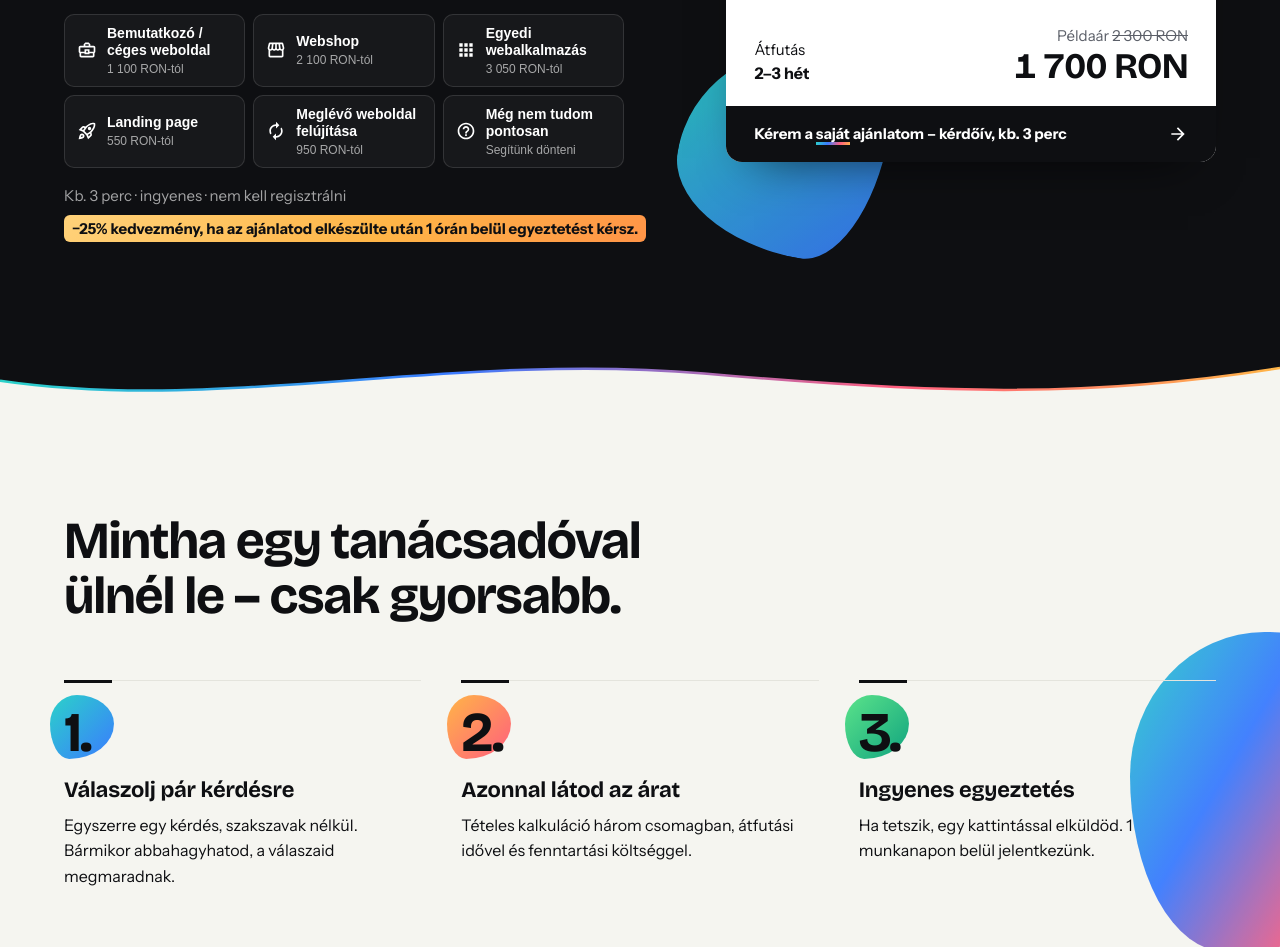
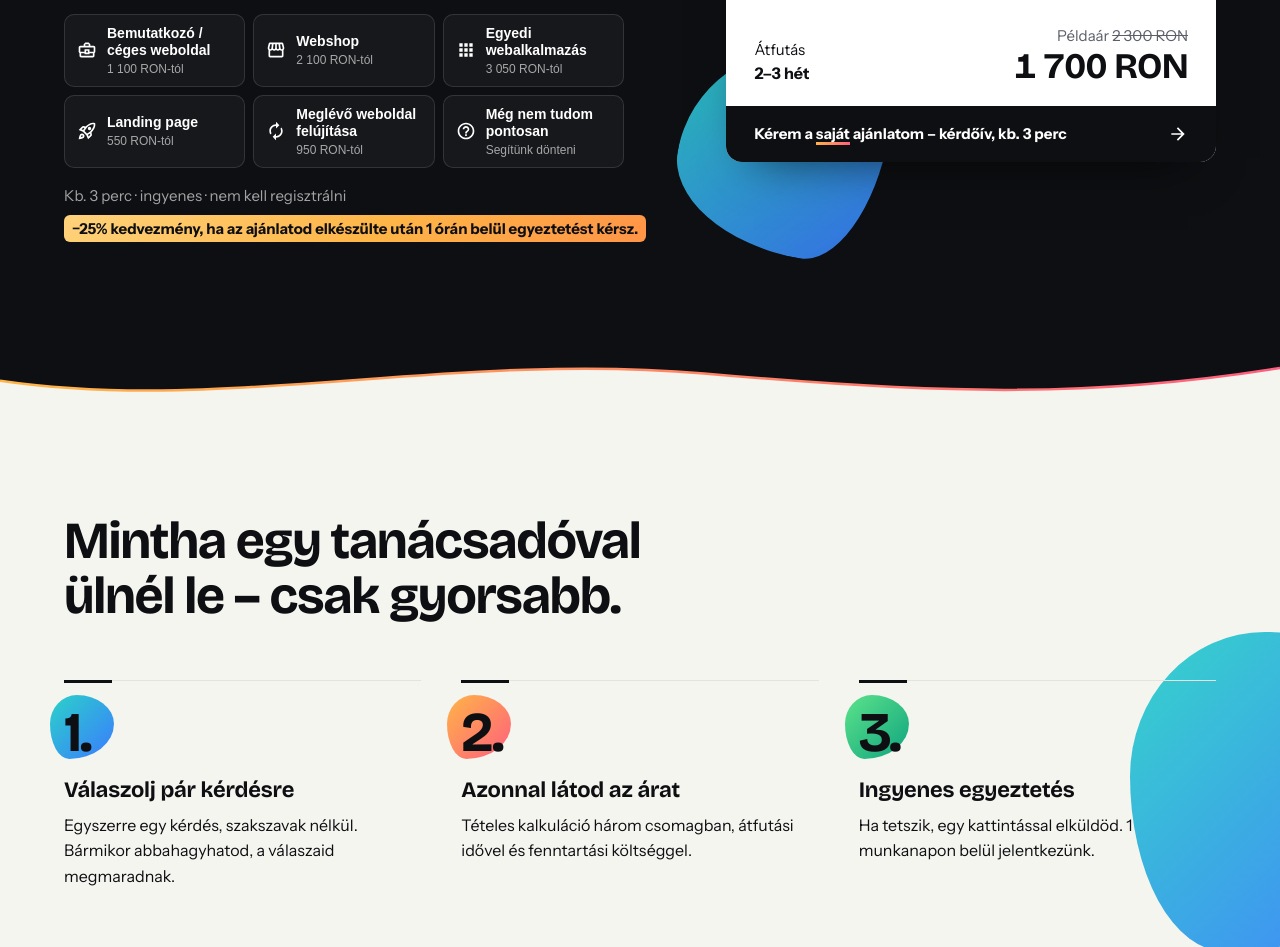
Before and after one commit to nutooka/ai-web-ajanlat, a Next.js app: page / in a window 1280 px wide. Shown: the part 625-1572 px from the top of the page. Built offline with nearby package versions, Linux system fonts and the light colour scheme; no server answers; what @mui/material-nextjs would draw is missing.

Commit message:
Szivárvány helyett kétszínű korall márka-gradiens; gömbök egy-egy csomagszínnel
Co-Authored-By: Claude Opus 5.5 <noreply@anthropic.com>

```diff
--- a/src/app/apple-icon.tsx
+++ b/src/app/apple-icon.tsx
@@ -7,7 +7,7 @@ export const contentType = "image/png";
 export default function AppleIcon() {
   return new ImageResponse(
     (
-      <div style={{ width: "100%", height: "100%", display: "flex", alignItems: "center", justifyContent: "center", background: "linear-gradient(120deg, #2BD2C9 0%, #3A7BFF 35%, #FF5E7E 70%, #FFB547 100%)" }}>
+      <div style={{ width: "100%", height: "100%", display: "flex", alignItems: "center", justifyContent: "center", background: "linear-gradient(120deg, #FFB547 0%, #FF5E7E 100%)" }}>
         <svg width="180" height="180" viewBox="0 0 32 32">
           <path d="M10.5 23.5V13.5M10.5 17.5a5.5 5.5 0 0 1 11 0v6" fill="none" stroke="#0E0F12" strokeWidth="3.6" strokeLinecap="round" strokeLinejoin="round" />
         </svg>
--- a/src/app/opengraph-image.tsx
+++ b/src/app/opengraph-image.tsx
@@ -7,7 +7,7 @@ export const size = { width: 1200, height: 630 };
 export const contentType = "image/png";
 
 const INK = "#0E0F12";
-const BRAND = "linear-gradient(120deg, #2BD2C9 0%, #3A7BFF 35%, #FF5E7E 70%, #FFB547 100%)";
+const BRAND = "linear-gradient(120deg, #FFB547 0%, #FF5E7E 100%)";
 const DISCOUNT = "linear-gradient(135deg, #FFD27A 0%, #FFB547 55%, #FF9447 100%)";
 
 /** Link preview for Facebook, Messenger, WhatsApp, LinkedIn. */
--- a/src/app/page.tsx
+++ b/src/app/page.tsx
@@ -133,7 +133,7 @@ export default function HomePage() {
       <Box component="main" sx={{ flex: 1 }}>
         {/* How it works */}
         <Box sx={{ position: "relative", overflow: "hidden" }}>
-        <SectionBlob position={{ top: "38%", right: -170 }} />
+        <SectionBlob tone="basic" position={{ top: "38%", right: -170 }} />
         <Container maxWidth="lg" component="section" sx={{ position: "relative", zIndex: 1, py: { xs: 9, md: 13 } }}>
           <Typography variant="h2" className="reveal" sx={{ mb: { xs: 5, md: 7 }, maxWidth: 680 }}>
             Mintha egy tanácsadóval ülnél le – csak gyorsabb.
@@ -196,7 +196,7 @@ export default function HomePage() {
         <WaveDivider from={palette.surface} to={palette.ink} flip line={false} />
         {/* Promises */}
         <Box component="section" sx={{ position: "relative", overflow: "hidden", background: palette.ink, color: "#fff" }}>
-          <SectionBlob size={420} position={{ bottom: -210, left: -170 }} />
+          <SectionBlob tone="premium" size={420} position={{ bottom: -210, left: -170 }} />
           <Container maxWidth="lg" sx={{ position: "relative", zIndex: 1, py: { xs: 9, md: 13 }, display: "grid", gridTemplateColumns: { xs: "1fr", md: "0.9fr 1.1fr" }, gap: { xs: 5, md: 10 } }}>
             <Typography variant="h2" className="reveal">
               Prémium minőség, kisvállalkozói áron.
--- a/src/components/WaveDivider.tsx
+++ b/src/components/WaveDivider.tsx
@@ -26,10 +26,8 @@ export function WaveDivider({ from, to, flip = false, line = true, height = 64 }
       <Box component="svg" viewBox="0 0 400 70" preserveAspectRatio="none" sx={{ display: "block", width: "100%", height }}>
         <defs>
           <linearGradient id={`wave-${id}`} x1="0" x2="1" y1="0" y2="0">
-            <stop offset="0%" stopColor="#2BD2C9" />
-            <stop offset="35%" stopColor="#3A7BFF" />
-            <stop offset="70%" stopColor="#FF5E7E" />
-            <stop offset="100%" stopColor="#FFB547" />
+            <stop offset="0%" stopColor="#FFB547" />
+            <stop offset="100%" stopColor="#FF5E7E" />
           </linearGradient>
         </defs>
         <path d={`${WAVE_PATH} L400,70 L0,70 Z`} fill={to} />
--- a/src/components/home/ProjectTypeGrid.tsx
+++ b/src/components/home/ProjectTypeGrid.tsx
@@ -8,7 +8,7 @@ import { useRouter } from "next/navigation";
 import { projectTypeQuestion } from "@/features/questionnaire/config/branches";
 import { Blob } from "@/components/Blob";
 import { formatRon } from "@/lib/format";
-import { gradients } from "@/theme/tokens";
+import { palette } from "@/theme/tokens";
 import { startPlanner } from "./startPlanner";
 
 /** Typographic list of project types; each row starts the planner with that type pre-selected. */
@@ -43,7 +43,7 @@ export function ProjectTypeGrid({ startingPrices }: { startingPrices: Record<str
                   position: "absolute",
                   inset: 0,
                   zIndex: -1,
-                  background: gradients.brand,
+                  background: palette.brandTint,
                   transform: "scaleX(0)",
                   transformOrigin: "left",
                   transition: "transform .45s cubic-bezier(.22,1,.36,1)",
@@ -54,7 +54,7 @@ export function ProjectTypeGrid({ startingPrices }: { startingPrices: Record<str
               }}
             >
               <Box component="span" aria-hidden sx={{ display: { xs: "none", md: "block" } }}>
-                <Blob tone="brand" size={26} morph={false} delay={index * 0.05} />
+                <Blob tone="standard" size={26} morph={false} delay={index * 0.05} />
               </Box>
               <Typography component="span" variant="h4" sx={{ fontSize: { xs: "1.2rem", md: "1.5rem" } }}>
                 {option.label}
--- a/src/features/contact/components/SaveOffer.tsx
+++ b/src/features/contact/components/SaveOffer.tsx
@@ -104,7 +104,7 @@ export function SaveOffer({ answers, packageId, packageName, price, code }: Save
 
   return (
     <Box sx={{ position: "relative", overflow: "hidden", mt: 3, borderRadius: { xs: 3, md: 4 }, border: 1, borderColor: "divider", background: palette.surface, p: { xs: 3, sm: 4 } }}>
-      <SectionBlob size={180} position={{ top: -90, right: -70 }} />
+      <SectionBlob tone="standard" size={180} position={{ top: -90, right: -70 }} />
       <Box sx={{ position: "relative", zIndex: 1, display: "grid", gridTemplateColumns: { xs: "1fr", md: chatLinks.length ? "1.3fr 0.7fr" : "1fr" }, gap: { xs: 4, md: 5 } }}>
         <Box>
           <Typography variant="h4" component="h2" sx={{ mb: 0.75 }}>
--- a/src/features/questionnaire/components/WaveProgress.tsx
+++ b/src/features/questionnaire/components/WaveProgress.tsx
@@ -21,10 +21,8 @@ export function WaveProgress({ value, label }: { value: number; label: string })
         <path d={WAVE_PATH} fill="none" stroke="rgba(255,255,255,.18)" strokeWidth={4} vectorEffect="non-scaling-stroke" />
         <defs>
           <linearGradient id="wave-progress-gradient" x1="0" x2="1" y1="0" y2="0">
-            <stop offset="0%" stopColor="#2BD2C9" />
-            <stop offset="35%" stopColor="#3A7BFF" />
-            <stop offset="70%" stopColor="#FF5E7E" />
-            <stop offset="100%" stopColor="#FFB547" />
+            <stop offset="0%" stopColor="#FFB547" />
+            <stop offset="100%" stopColor="#FF5E7E" />
           </linearGradient>
           <clipPath id="wave-progress-clip">
             <Box
--- a/src/theme/theme.ts
+++ b/src/theme/theme.ts
@@ -11,7 +11,7 @@ export const theme = createTheme({
   palette: {
     mode: "light",
     // The brand gradient is drawn on buttons below; this solid is its mid tone for anything MUI paints itself.
-    primary: { main: "#3A7BFF", dark: "#2F66D6", light: palette.brandTint, contrastText: palette.ink },
+    primary: { main: "#FF7A6B", dark: "#E5604F", light: palette.brandTint, contrastText: palette.ink },
     secondary: { main: palette.ink, contrastText: "#FFFFFF" },
     success: { main: palette.success },
     background: { default: palette.paper, paper: palette.surface },
@@ -37,8 +37,8 @@ export const theme = createTheme({
     MuiCssBaseline: {
       styleOverrides: {
         body: { WebkitFontSmoothing: "antialiased", textRendering: "optimizeLegibility" },
-        "::selection": { background: "#CFE0FF", color: palette.ink },
-        "html": { caretColor: palette.ink, accentColor: "#3A7BFF" },
+        "::selection": { background: "#FFD9CF", color: palette.ink },
+        "html": { caretColor: palette.ink, accentColor: "#FF7A6B" },
         "h1, h2, h3": { textWrap: "balance" },
         ":focus-visible": { outline: `2px solid ${palette.ink}`, outlineOffset: 3 },
         // Scroll-linked reveal: progressive enhancement, content is never hidden without support.
@@ -89,7 +89,7 @@ export const theme = createTheme({
           props: { variant: "contained", color: "primary" },
           style: {
             color: palette.ink,
-            backgroundColor: "#3A7BFF",
+            backgroundColor: "#FF7A6B",
             backgroundImage: gradients.brand,
             backgroundSize: "200% 100%",
             backgroundPosition: "0% 50%",
--- a/src/theme/tokens.ts
+++ b/src/theme/tokens.ts
@@ -18,17 +18,17 @@ export const palette = {
   line: "#E4E4DD",
   muted: "#5B5F68",
   /** Light tint behind a selected answer card ("your choice"). */
-  brandTint: "#EEF4FF",
-  /** Small accents (icons) on ink, from the brand blue – text on ink stays white. */
-  brandOnDark: "#9CC1FF",
+  brandTint: "#FFF1EC",
+  /** Small accents (icons) on ink, from the brand coral – text on ink stays white. */
+  brandOnDark: "#FFB59E",
   success: "#127A4B",
   cross: "#FF6B81",
 } as const;
 
 /** Shared gradients – fills only, always with ink text. */
 export const gradients = {
-  /** Built from the three package colours: action + "your choice". */
-  brand: "linear-gradient(120deg, #2BD2C9 0%, #3A7BFF 35%, #FF5E7E 70%, #FFB547 100%)",
+  /** Two neighbouring colours (orange → pink), never a rainbow: action + "your choice". */
+  brand: "linear-gradient(120deg, #FFB547 0%, #FF5E7E 100%)",
   /** Discount and time. */
   discount: "linear-gradient(135deg, #FFD27A 0%, #FFB547 55%, #FF9447 100%)",
 } as const;
```
Also changed, not shown: src/app/icon.svg, 1 other file (tests, documents, lock files or other folders).
